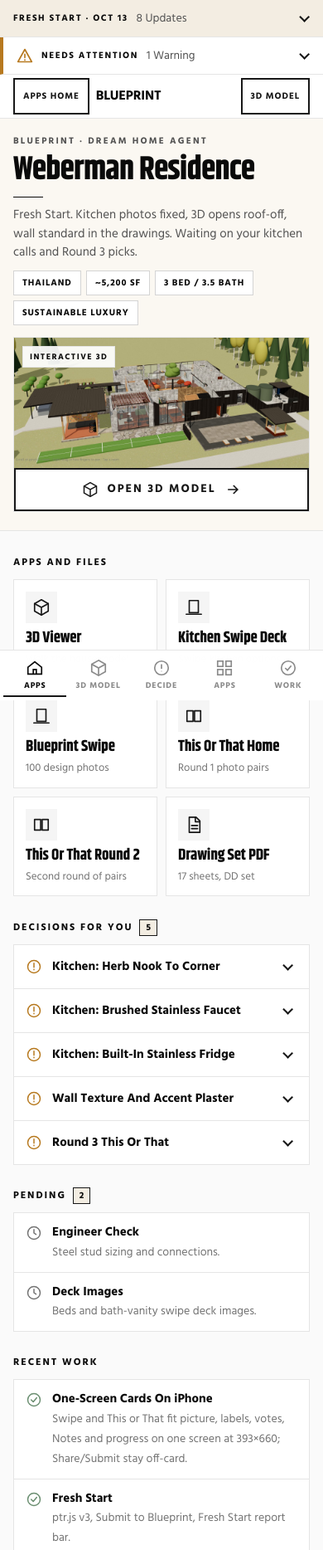
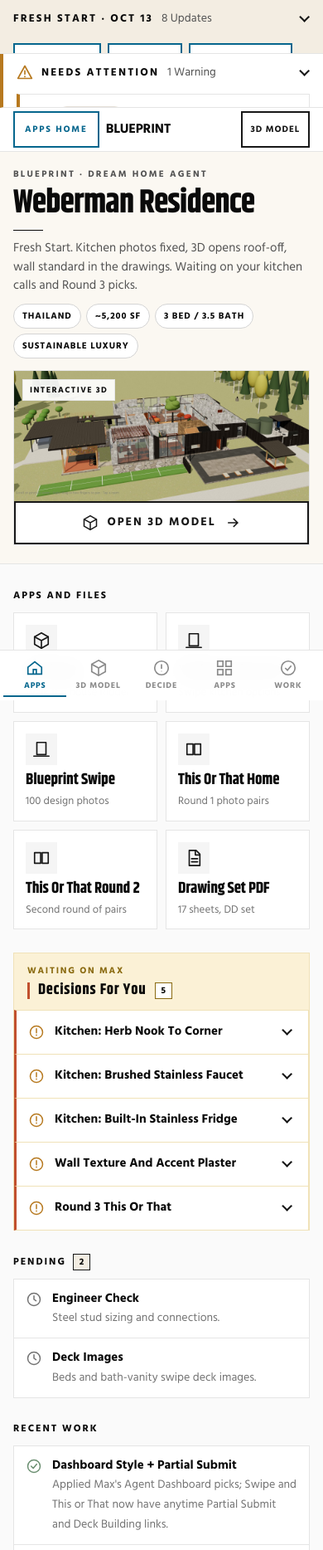
Before and after one commit to WebermanApps/blueprint-dashboard, a plain HTML site: page index.html in a window 390 px wide. Shown: the top 1868 px of the page at 83% size. Drawn offline with Linux system fonts and the light colour scheme.

Commit message:
Apply Agent Dashboard style picks; note Partial Submit + Deck Building
Spaced-caps lagoon Apps Home, bottom tabs lagoon, Fresh Start numbered
fold-outs + icon tiles, Waiting On Max tinted band/side-rule, two-up
color-edge attention cards, pill chips. Keeps 3D hero and Share/footer.

```diff
--- a/data.json
+++ b/data.json
@@ -44,6 +44,10 @@
   ],
   "recent": [
     {
+      "title": "Dashboard Style + Partial Submit",
+      "note": "Applied Max's Agent Dashboard picks; Swipe and This or That now have anytime Partial Submit and Deck Building links."
+    },
+    {
       "title": "One-Screen Cards On iPhone",
       "note": "Swipe and This or That fit picture, labels, votes, Notes and progress on one screen at 393\u00d7660; Share/Submit stay off-card."
     },
@@ -66,10 +70,6 @@
     {
       "title": "Wall System",
       "note": "Steel stud, fiber-cement board, white painted textured plaster."
-    },
-    {
-      "title": "Pull-To-Refresh And Back Links",
-      "note": "Pull down to refresh, plus a link back to this dashboard, on every dream home app."
     }
   ],
   "links": [
--- a/index.html
+++ b/index.html
@@ -81,6 +81,45 @@ a:focus-visible,button:focus-visible{outline:3px solid #171717;outline-offset:3p
 @media(prefers-reduced-motion:reduce){*{transition:none!important}.mw-hover:hover{transform:none}}
 .att{background:#fff;border-left:4px solid #b7791f}.att .ai{width:20px;height:20px;flex:none}.att li b{font-weight:700}.att .lv{font:700 11px Hind;letter-spacing:.12em;text-transform:uppercase;color:#8a5a12;margin-right:6px}
 @media(min-width:1600px){.att .ai{width:26px;height:26px}.att .lv{font-size:14px}}
+
+/* Max settled dashboard picks (Oct 13 23:06 mix-dashboards): apply where sections exist */
+:root{--lagoon:#05668D;--saffron:#D4A017;--jungle:#0B6E4F;--terra:#C1502E}
+.apphome{letter-spacing:.16em!important;font-size:11px!important;padding:0 12px!important;color:var(--lagoon)!important;border-color:var(--lagoon)!important}
+.apphome:hover{background:var(--lagoon)!important;color:#fafafa!important;border-color:var(--lagoon)!important}
+nav.tabs a.on{color:var(--lagoon);box-shadow:inset 0 -2px 0 var(--lagoon)}
+nav.tabs a:hover{color:var(--lagoon)}
+/* Fresh Start / report: fold-out kept; big title; roomy; numbered saffron rows */
+.rep .lab{font-size:13px;letter-spacing:.16em}
+.rep.open .lab{font:700 clamp(1.35rem,4.5vw,1.85rem)/1.1 Khand,Hind,sans-serif;letter-spacing:.04em;text-transform:none}
+.rep .ab>div{padding:4px 0 16px}
+.rep ul{list-style:none;padding:0 0 4px;margin:0;counter-reset:rn}
+.rep li:not(.rc){counter-increment:rn;display:flex;gap:10px;align-items:flex-start;padding:8px 0;margin:0;border-top:1px solid var(--line);font-size:15px}
+.rep li:not(.rc):before{content:counter(rn);flex:none;width:1.55em;height:1.55em;border-radius:50%;background:#FBF1D6;color:#8a6a10;font:700 .78rem Khand,Hind,sans-serif;display:flex;align-items:center;justify-content:center;margin-top:.15em}
+.rep li.rc{border-top:0;margin:14px 0 4px;padding:0;font:700 11px Hind;letter-spacing:.14em;text-transform:uppercase;color:#525252}
+.rep li.rc:before{display:none;content:none}
+/* Fresh Start icon action tiles (lagoon) — shown when report open */
+.rep-actions{display:flex;flex-wrap:wrap;gap:8px;padding:4px 0 8px}
+.rep-actions a{display:inline-flex;align-items:center;gap:8px;min-height:44px;padding:0 14px;border:2px solid var(--lagoon);color:var(--lagoon);background:#fff;text-decoration:none;font:700 12px Hind;letter-spacing:.1em;text-transform:uppercase;border-radius:0}
+.rep-actions a:hover{background:var(--lagoon);color:#fff}
+.rep-actions svg{width:18px;height:18px;flex:none}
+/* Attention / open items: two-up color-edge square cards */
+#alist{list-style:none;padding:0;margin:0;display:grid;gap:12px}
+@media(min-width:640px){#alist{grid-template-columns:1fr 1fr}}
+#alist li{border:1px solid var(--line);border-left:4px solid var(--amber);border-radius:0;padding:14px 16px;background:#fff;margin:0}
+#alist li .lv{display:inline-block;border-radius:999px;padding:2px 9px;border:1px solid #e5e0d8;background:#FBF1D6;color:#8a6a12;margin:0 8px 6px 0}
+/* Waiting On Max / Decisions: tinted color-band + side-rule rows */
+#decide.grp{display:none}
+.decide-band{margin:28px 0 0;background:#FBF1D6;border:1px solid #F0E2B8;border-bottom:0;padding:12px 16px}
+.decide-band .lbl{font:700 11px Hind;letter-spacing:.16em;text-transform:uppercase;color:#8a6a10;display:block;margin-bottom:4px}
+.decide-band h3{margin:0;font:700 1.15rem/1.15 Khand,Hind,sans-serif;letter-spacing:.04em;display:flex;align-items:center;gap:10px}
+.decide-band h3:before{content:"";width:3px;height:1.1em;background:var(--terra);flex:none}
+.decide-band .n{background:#fff;border-color:#8a6a10}
+#decisions{border:1px solid #F0E2B8;border-top:0}
+#decisions .acc{border-color:#F0E2B8;border-left:3px solid var(--terra)}
+#decisions .acc .at{font-size:15px}
+/* Status chips = pills */
+.chip{border-radius:999px}
+/* Pending/Recent stay rows; big-screen rules untouched above */
 </style><script src="ptr.js?v=3" defer></script></head><body>
 <div class="rep" id="rep" hidden><div class="wrap"><button aria-expanded="false" id="repb"><span class="lab" id="rlab"></span><span class="sum" id="rsum"></span><span class="ch"></span></button><div class="ab"><div><ul id="rlist"></ul></div></div></div></div>
 <div class="rep att" id="att" hidden><div class="wrap"><button aria-expanded="false" id="attb"><svg class="ai" viewBox="0 0 24 24" fill="none" stroke="#b7791f" stroke-width="2" stroke-linecap="round" stroke-linejoin="round"><path d="M12 3l10 18H2z"/><path d="M12 10v5M12 18v.5"/></svg><span class="lab">Needs Attention</span><span class="sum" id="asum"></span><span class="ch"></span></button><div class="ab"><div><ul id="alist"></ul></div></div></div></div>
@@ -92,7 +131,7 @@ a:focus-visible,button:focus-visible{outline:3px solid #171717;outline-offset:3p
 </div></section>
 <main class="wrap">
  <h3 class="grp" id="apps">Apps And Files</h3><div class="grid" id="links"></div>
- <div class="cols"><div><h3 class="grp" id="decide">Decisions For You <span class="n" id="dc"></span></h3><div id="decisions"></div></div>
+ <div class="cols"><div><div class="decide-band" id="decide"><span class="lbl">Waiting On Max</span><h3>Decisions For You <span class="n" id="dc"></span></h3></div><div id="decisions"></div></div>
  <div class="side"><div><h3 class="grp">Pending <span class="n" id="pc"></span></h3><div id="pending"></div></div><div><h3 class="grp" id="work">Recent Work</h3><div id="recent"></div></div></div></div>
  <h3 class="grp" id="vt">Water Systems</h3><video id="vid" controls preload="none" playsinline></video>
  <div class="share"><button class="sbtn mw-hover" data-share><svg width="16" height="16" viewBox="0 0 24 24" fill="none" stroke="currentColor" stroke-width="2"><path d="M12 3v13M7 8l5-5 5 5M5 14v6h14v-6"/></svg>Share</button><div id="msg"></div></div>
@@ -113,7 +152,7 @@ fetch('data.json?'+Date.now()).then(r=>r.json()).then(d=>{
 role.textContent=d.agent+' · '+d.role;proj.textContent=d.project;stat.textContent=d.status;upd.textContent='Updated '+d.updated;
 facts.innerHTML=d.facts.map(f=>`<span class="chip">${esc(f)}</span>`).join('');
 if(d.model){mlink.href=t3d.href=h3d.href=d.model.url;mlink.querySelector('.img').style.backgroundImage=`url(${d.model.image})`}
-if(d.report&&d.report.items&&d.report.items.length){rep.hidden=false;rlab.textContent=d.report.type+' · '+new Date(d.report.date+'T12:00').toLocaleDateString('en-US',{month:'short',day:'numeric'});const G=d.report.items.map(g=>typeof g=='string'?{cat:'',items:[g]}:g);rsum.textContent=G.reduce((n,g)=>n+g.items.length,0)+' Updates';rlist.innerHTML=G.map(g=>(g.cat?`<li class="rc">${esc(g.cat)}</li>`:'')+g.items.map(i=>`<li>${esc(i)}</li>`).join('')).join('');repb.onclick=()=>tog(rep)}
+if(d.report&&d.report.items&&d.report.items.length){rep.hidden=false;rlab.textContent=d.report.type+' · '+new Date(d.report.date+'T12:00').toLocaleDateString('en-US',{month:'short',day:'numeric'});const G=d.report.items.map(g=>typeof g=='string'?{cat:'',items:[g]}:g);rsum.textContent=G.reduce((n,g)=>n+g.items.length,0)+' Updates';const acts=`<div class="rep-actions"><a class="mw-hover" href="#decide"><svg viewBox="0 0 24 24" fill="none" stroke="currentColor" stroke-width="2"><circle cx="12" cy="12" r="9"/><path d="M12 7v6M12 16v.5"/></svg>Decide</a><a class="mw-hover" href="#apps"><svg viewBox="0 0 24 24" fill="none" stroke="currentColor" stroke-width="2"><rect x="3" y="3" width="7" height="7"/><rect x="14" y="3" width="7" height="7"/><rect x="3" y="14" width="7" height="7"/><rect x="14" y="14" width="7" height="7"/></svg>Apps</a><a class="mw-hover" href="https://webermanapps.github.io/weberman-residence/" target="_blank" rel="noopener"><svg viewBox="0 0 24 24" fill="none" stroke="currentColor" stroke-width="2"><path d="M12 2l9 5v10l-9 5-9-5V7z"/><path d="M3 7l9 5 9-5"/></svg>3D Model</a></div>`;rlist.innerHTML=acts+G.map(g=>(g.cat?`<li class="rc">${esc(g.cat)}</li>`:'')+g.items.map(i=>`<li>${esc(i)}</li>`).join('')).join('');repb.onclick=()=>tog(rep)}
 const A=d.attention||[];if(A.length){att.hidden=false;const c={};A.forEach(a=>c[a.level]=(c[a.level]||0)+1);asum.textContent=Object.entries(c).map(([k,n])=>n+' '+k+(n>1?'s':'')).join(' · ');alist.innerHTML=A.map(a=>`<li><span class="lv">${esc(a.level)}</span><b>${esc(a.title)}</b>: ${esc(a.note)}</li>`).join('');attb.onclick=()=>tog(att)}
 links.innerHTML=d.links.map(l=>`<a class="tile mw-hover" href="${esc(l.url)}" target="_blank" rel="noopener"><span class="ic">${sv(l.icon,'#171717')}</span><b>${esc(l.title)}</b><span>${esc(l.note)}</span></a>`).join('');
 decisions.innerHTML=d.decisions.map(x=>`<div class="acc"><button aria-expanded="false">${sv('q','#b7791f','mk')}<span class="at">${esc(x.title)}</span><span class="ch"></span></button><div class="ab"><div>${esc(x.note)}</div></div></div>`).join('');dc.textContent=d.decisions.length;
```
